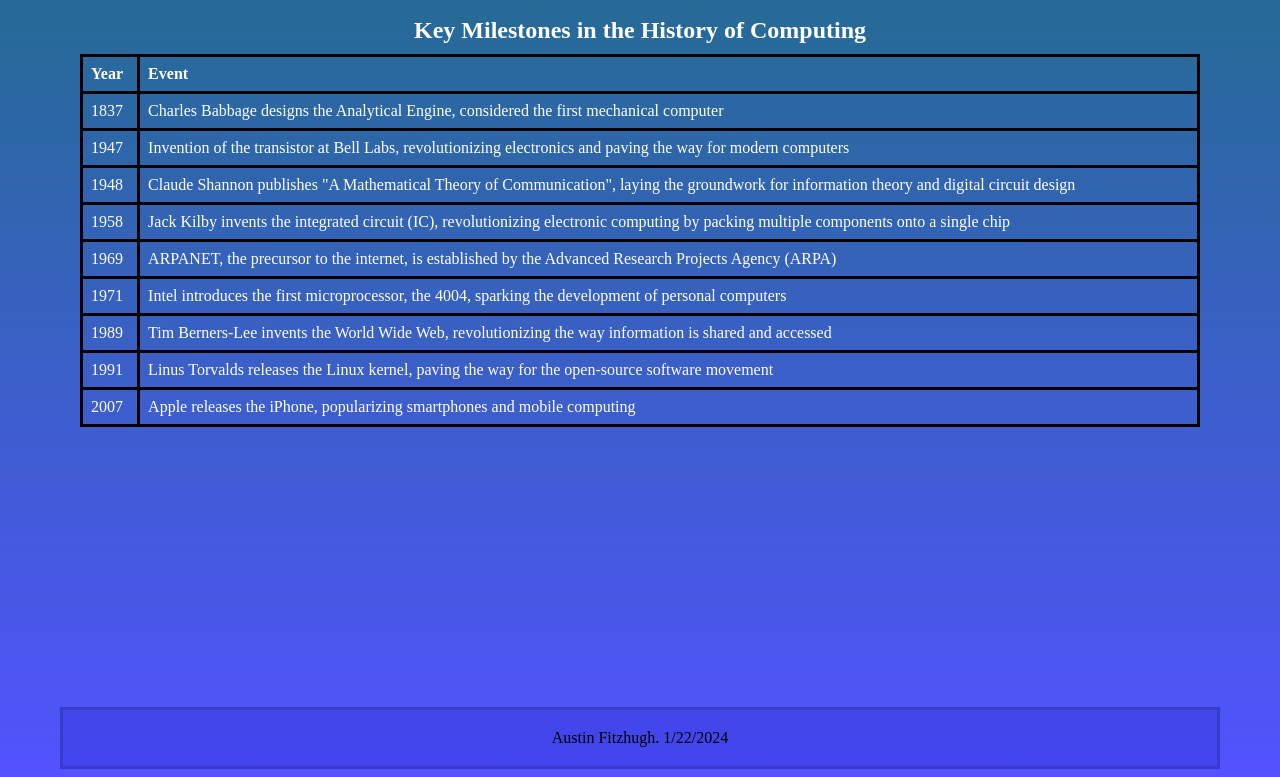
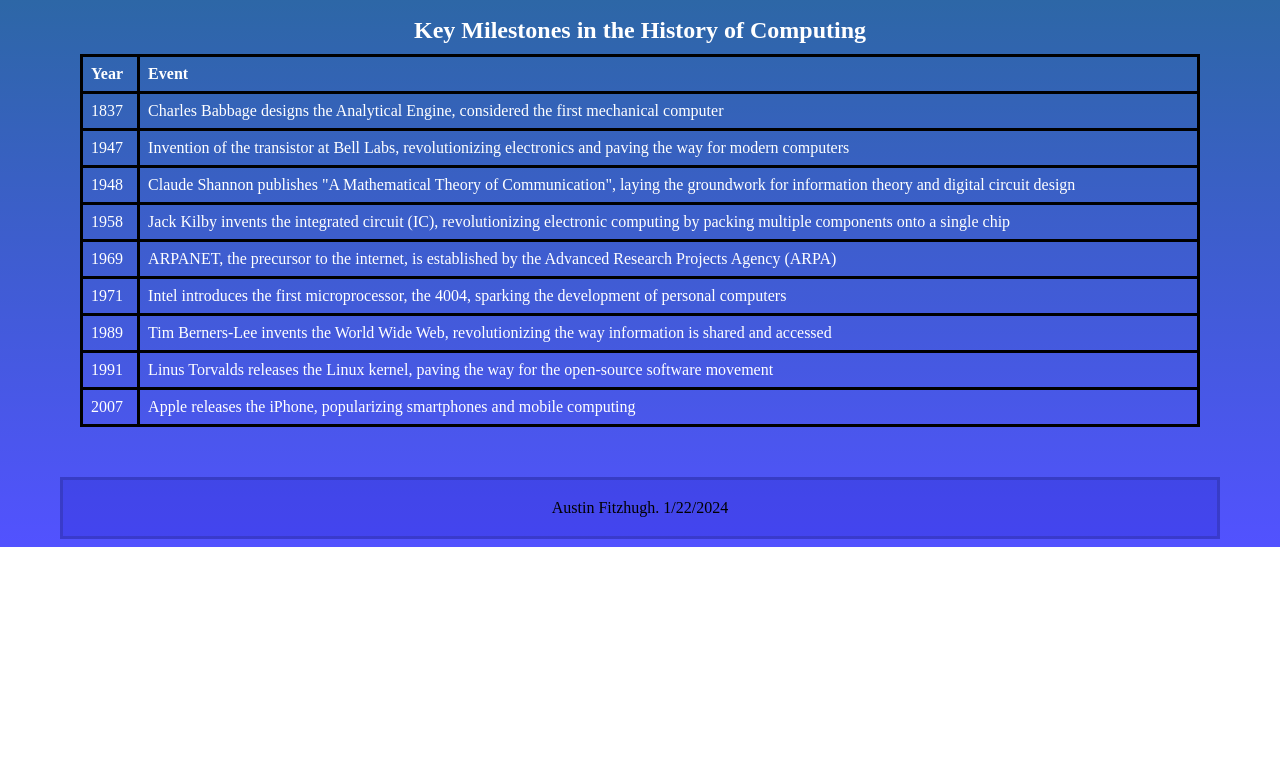
Before and after one commit to austinfitzhugh/my-website, a plain HTML site: page history.html in a window 1280 px wide. Shown: the part 658-1435 px from the top of the page. After the commit the page ends 1205 px from the top, so only its background shows below. Drawn offline with Linux system fonts and the light colour scheme.

Commit message:
added footer to contact page, removed top margin for history footer.

```diff
--- a/styles.css
+++ b/styles.css
@@ -167,7 +167,7 @@ figcaption {
 }
 
 #history-footer {
-    margin-top: 280px;
+    margin-top: 50px;
     border: solid rgba(0, 0, 0, 0.148);
     padding: 1.2em;
     background-color: rgba(0, 0, 168, 0.167)
--- a/styles2.css
+++ b/styles2.css
@@ -182,6 +182,11 @@ body {
     border-color: rgba(255,255,255,.6);
   }
 
+  footer {
+    text-align: center;
+    margin-top: 200px;
+  }
+
   /* Begin Media Queries*/
   @media screen and (max-width: 850px) {
     .contact-wrapper {
```
Also changed, not shown: contact.html (+1 -1 lines).
